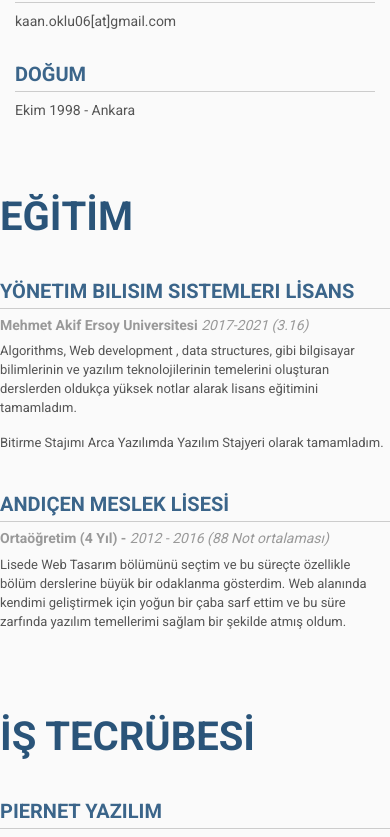
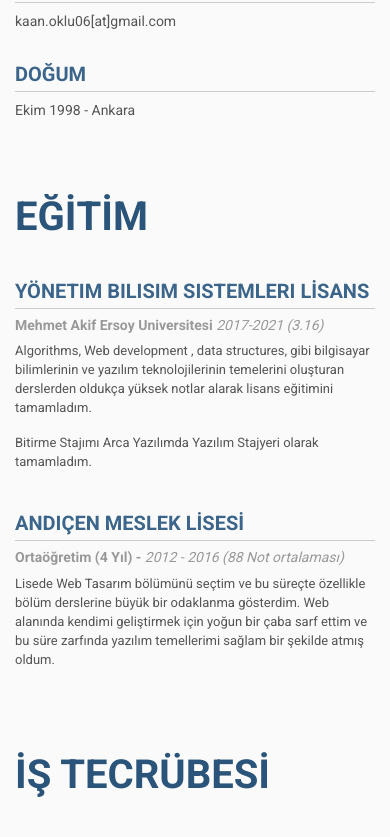
Before and after one commit to oklukaan/nextjs-cv, a Next.js app: page / in a window 390 px wide. Shown: the part 1960-2797 px from the top of the page. Built offline with nearby package versions, Linux system fonts and the light colour scheme.

Commit message:
update css

```diff
--- a/src/app/globals.css
+++ b/src/app/globals.css
@@ -193,4 +193,11 @@ a{
         padding-right: 15px;
         padding-left: 15px;
     }
+    #footer{
+        margin-top: 0 !important;
+    }
+    .timeline{
+        padding-right: 15px;
+        padding-left: 15px;
+    }
 }
```
